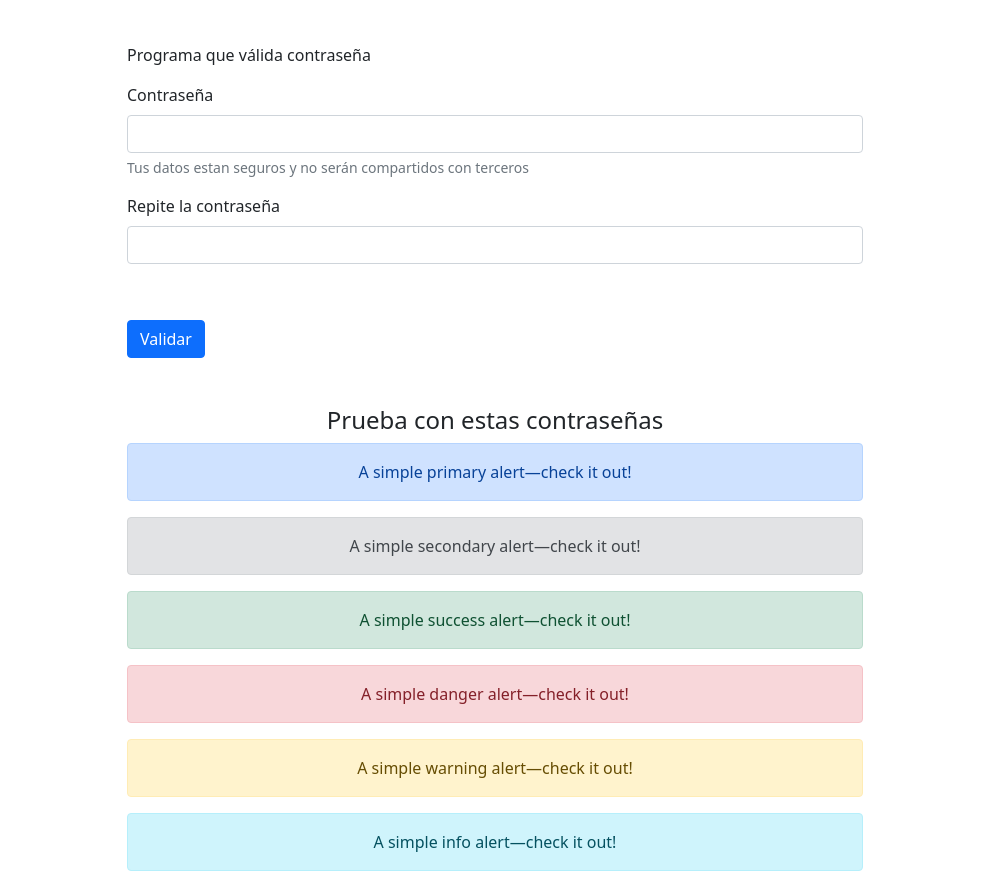
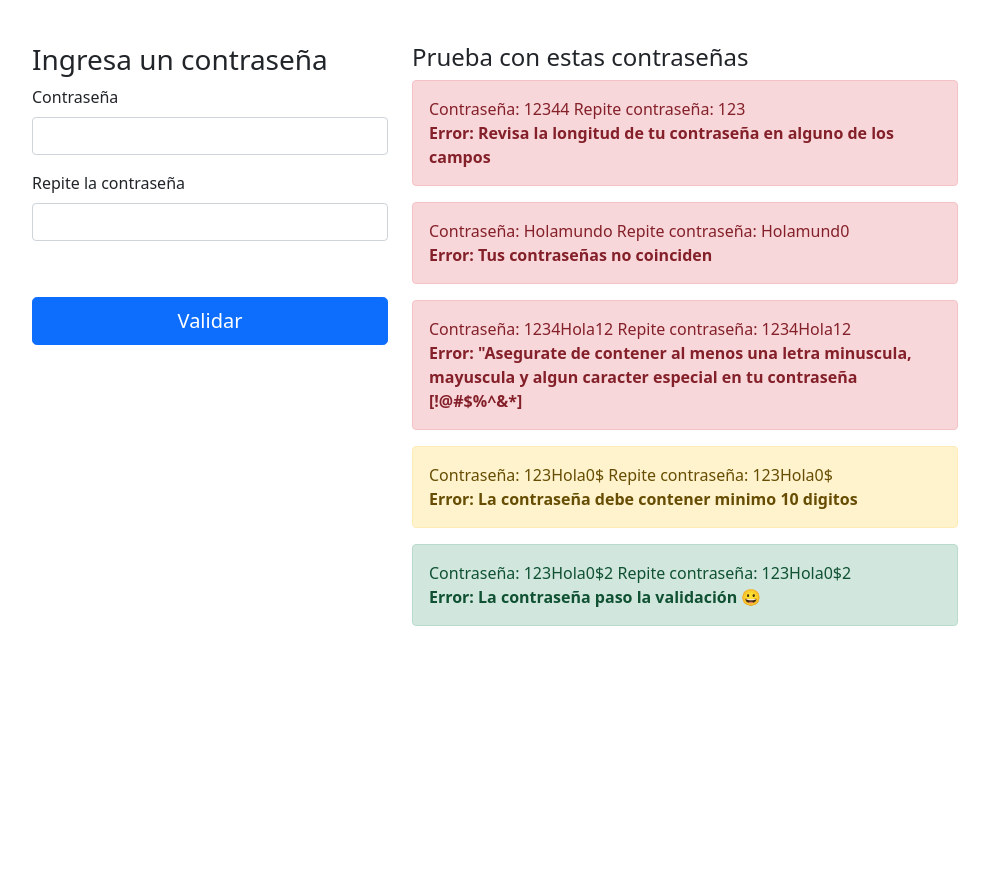
Before and after one commit to DanielCuSanchez/DAW_DB, a plain HTML site: page Lab_6/validator.html in a window 1280 px wide. Shown: the part 101-974 px from the top of the page, without its empty margins (145-1134 px from the left). After the commit the page ends 800 px from the top, so only its background shows below. Drawn offline with nearby package versions, Linux system fonts and the light colour scheme.

Commit message:
Validador

```diff
--- a/Lab_6/validator.html
+++ b/Lab_6/validator.html
@@ -16,13 +16,12 @@
       Validador
     </h1>
     <div class="row justify-content-center">
-      <div class="col-md-8">
-        <form id="form">
-          <p>Programa que válida contraseña</p>
+      <div class="col-md-4 col-12">
+        <form id="form" autocomplete="off">
+          <h3>Ingresa un contraseña</h3>
           <div class="mb-3">
             <label class="form-label">Contraseña</label>
             <input id="password" type="password" class="form-control" required>
-            <div class="form-text">Tus datos estan seguros y no serán compartidos con terceros</div>
           </div>
           <div class="mb-3">
             <label class="form-label">Repite la contraseña</label>
@@ -31,39 +30,47 @@
           <div class="mb-3 form-check">
             <div id="feedback"></div>
           </div>
-          <button type="submit" class="btn btn-primary">Validar</button>
+          <div class="d-grid">
+            <button type="submit" class="btn btn-primary btn-lg">Validar</button>
+          </div>
         </form>
       </div>
-    </div>
-    <div class="row mt-5 text-center justify-content-center">
-      <div class="col-md-8">
+      <div class="col-md-6 col-12">
         <h4>Prueba con estas contraseñas</h4>
-        <div class="alert alert-primary" role="alert">
-          A simple primary alert—check it out!
+        <div class="alert alert-danger" role="alert">
+          Contraseña: 12344
+          Repite contraseña: 123
+          <br>
+          <b>Error: Revisa la longitud de tu contraseña en alguno de los campos</b>
         </div>
-        <div class="alert alert-secondary" role="alert">
-          A simple secondary alert—check it out!
+        <div class="alert alert-danger" role="alert">
+          Contraseña: Holamundo
+          Repite contraseña: Holamund0
+          <br>
+          <b>Error: Tus contraseñas no coinciden</b>
+        </div>
+        <div class="alert alert-danger" role="alert">
+          Contraseña: 1234Hola12
+          Repite contraseña: 1234Hola12
+          <br>
+          <b>Error: "Asegurate de contener al menos una letra minuscula, mayuscula y algun caracter especial en tu
+            contraseña [!@#$%^&*]</b>
+        </div>
+        <div class="alert alert-warning" role="alert">
+          Contraseña: 123Hola0$
+          Repite contraseña: 123Hola0$
+          <br>
+          <b>Error: La contraseña debe contener minimo 10 digitos</b>
         </div>
         <div class="alert alert-success" role="alert">
-          A simple success alert—check it out!
-        </div>
-        <div class="alert alert-danger" role="alert">
-          A simple danger alert—check it out!
-        </div>
-        <div class="alert alert-warning" role="alert">
-          A simple warning alert—check it out!
-        </div>
-        <div class="alert alert-info" role="alert">
-          A simple info alert—check it out!
-        </div>
-        <div class="alert alert-light" role="alert">
-          A simple light alert—check it out!
-        </div>
-        <div class="alert alert-dark" role="alert">
-          A simple dark alert—check it out!
+          Contraseña: 123Hola0$2
+          Repite contraseña: 123Hola0$2
+          <br>
+          <b>Error: La contraseña paso la validación 😀</b>
         </div>
       </div>
     </div>
+
   </div>
   <script src="./validator.js"></script>
 </body>
--- a/Lab_6/validator.js
+++ b/Lab_6/validator.js
@@ -5,7 +5,7 @@ const passwordRepeatNode = document.querySelector("#passwordrepeat");
 //Expresión regular para match de password
 
 const passwordMatch = new RegExp(
-  "^(((?=.*[a-z])(?=.*[A-Z]))|((?=.*[a-z])(?=.*[0-9]))|((?=.*[A-Z])(?=.*[0-9])))"
+  "^((?=.*[a-z])(?=.*[A-Z])(?=.*[0-9])(?=.*[^A-Za-z0-9])(?=.{6,}))|((?=.*[a-z])(?=.*[A-Z])(?=.*[^A-Za-z0-9])(?=.{8,}))"
 );
 
 const feedbackNode = document.querySelector("#feedback");
@@ -14,10 +14,13 @@ formNode.addEventListener("submit", validatorPassword);
 
 function validatorPassword(e) {
   e.preventDefault();
+
   if (!(passwordNode.value.length === passwordRepeatNode.value.length)) {
     sendFeedBack("Revisa la longitud de tu contraseña en alguno de los campos");
     console.log("Longitud de campos");
-  } else if (!passwordNode.value.localeCompare(passwordRepeatNode)) {
+  } else if (
+    passwordNode.value.toString().localeCompare(passwordRepeatNode.value)
+  ) {
     sendFeedBack("Tus contraseñas no coinciden");
     console.log("Coincidencia de campos");
   } else if (!passwordMatch.test(passwordNode.value)) {
@@ -25,8 +28,8 @@ function validatorPassword(e) {
       "Asegurate de contener al menos una letra minuscula, mayuscula y algun caracter especial en tu contraseña [!@#$%^&*]"
     );
     console.log("Expresion regular");
-  } else if (passwordNode.value.length < 8) {
-    sendFeedBack("La contraseña debe contener minimo 8 digitos", "warning");
+  } else if (passwordNode.value.length < 10) {
+    sendFeedBack("La contraseña debe contener minimo 10 digitos", "warning");
   } else {
     sendFeedBack("La contraseña paso la validación 😀", "success");
   }
```
